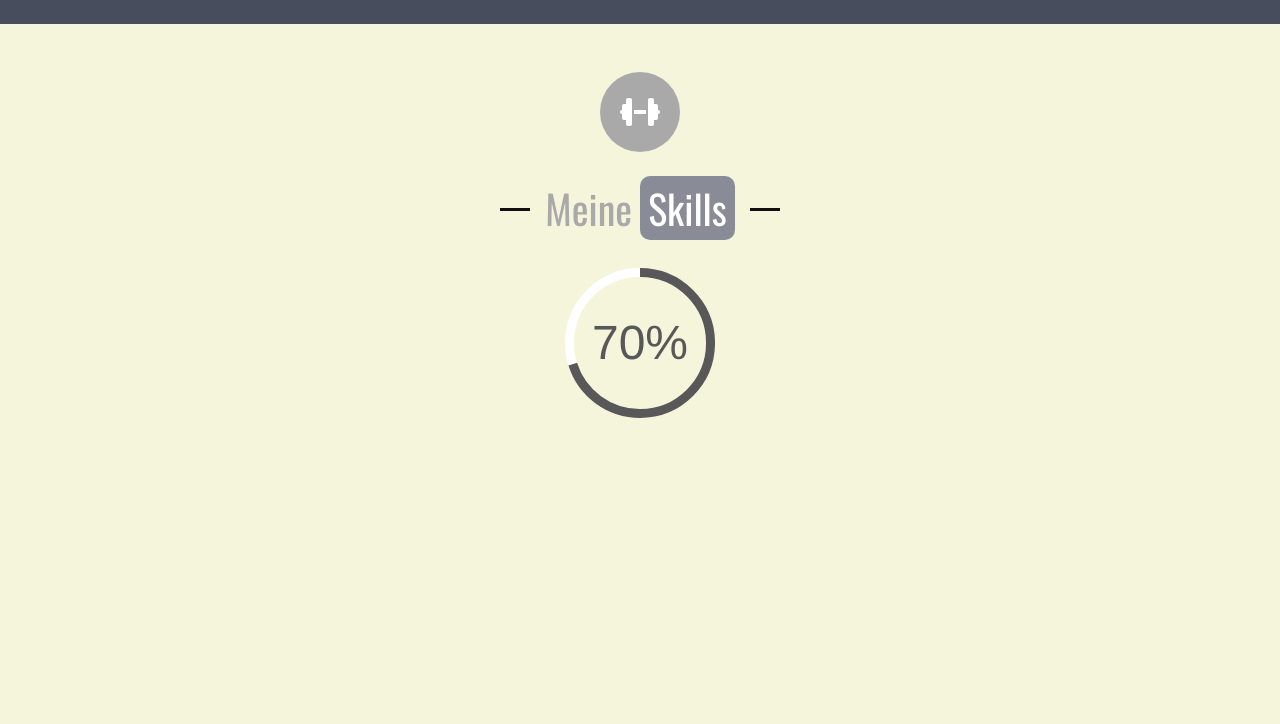
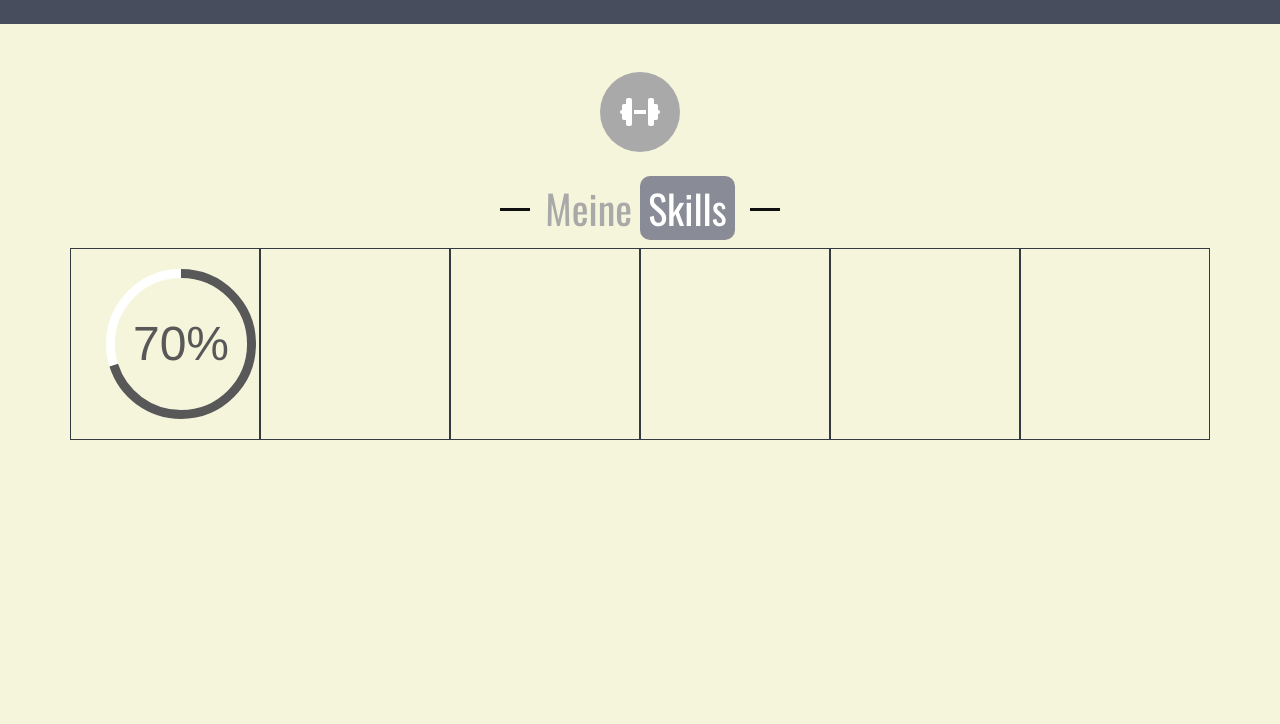
Before and after one commit to QVllasa/Homepage_old, a PHP site: page /home.html in a window 1280 px wide. Shown: the part 2792-3516 px from the top of the page. Run offline with PHP 8.4, Linux system fonts and the light colour scheme; some libraries are stand-ins or nearby versions.

Commit message:
working on skill section

```diff
--- a/Development/css/homestyle.css
+++ b/Development/css/homestyle.css
@@ -512,7 +512,7 @@ video {
   filter: grayscale(100%);
 }
 
-#container {
+.progress-container {
   margin: 20px;
   width: 150px;
   height: 150px;
--- a/Development/home.html
+++ b/Development/home.html
@@ -403,7 +403,7 @@
       </div>
     </div>
 
-    <!-- sections -->
+    <!-- sections links -->
     <div class="container my-3">
       <div class="row justify-content-center">
         <div class="port-filter" id="portfolio-links">
@@ -689,7 +689,24 @@
 
     <div class="container">
       <div class="row justify-content-center">
-        <div id="container"></div>
+        <div class="col-md-2 border border-dark">
+          <div class="progress-container"></div>
+        </div>
+        <div class="col-md-2 border border-dark">
+          <div class="progress-container"></div>
+        </div>
+        <div class="col-md-2 border border-dark">
+          <div class="progress-container"></div>
+        </div>
+        <div class="col-md-2 border border-dark">
+          <div class="progress-container"></div>
+        </div>
+        <div class="col-md-2 border border-dark">
+          <div class="progress-container"></div>
+        </div>
+        <div class="col-md-2 border border-dark">
+          <div class="progress-container"></div>
+        </div>
       </div>
     </div>
 
--- a/Development/js/scripts.js
+++ b/Development/js/scripts.js
@@ -162,7 +162,6 @@ for (var i = 0; i < btns.length; i++) {
     console.log(current);
     current[0].className = current[0].className.replace(" active", "");
     this.className += " active";
-
   });
 }
 
@@ -181,7 +180,7 @@ $("#archived-projects-link").click(function () {
 
 
 //progress bar
-var bar = new ProgressBar.Circle(container, {
+var settings = {
   color: '#595858',
   trailColor: '#FFFFFF',
   trailWidth: 6,
@@ -203,7 +202,10 @@ var bar = new ProgressBar.Circle(container, {
       circle.setText(value + '%');
     }
   }
-});
+};
+
+
+var bar = new ProgressBar.Circle('.progress-container', settings);
 
 bar.text.style.fontFamily = '"Raleway", Helvetica, sans-serif';
 bar.text.style.fontSize = '3rem';
```
